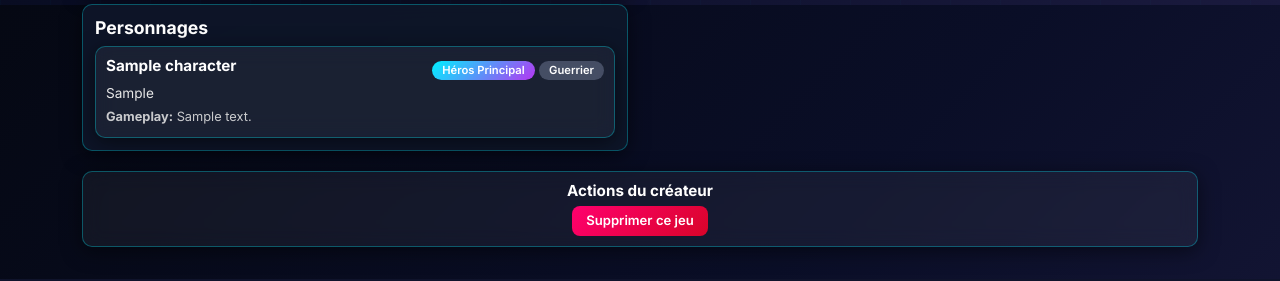
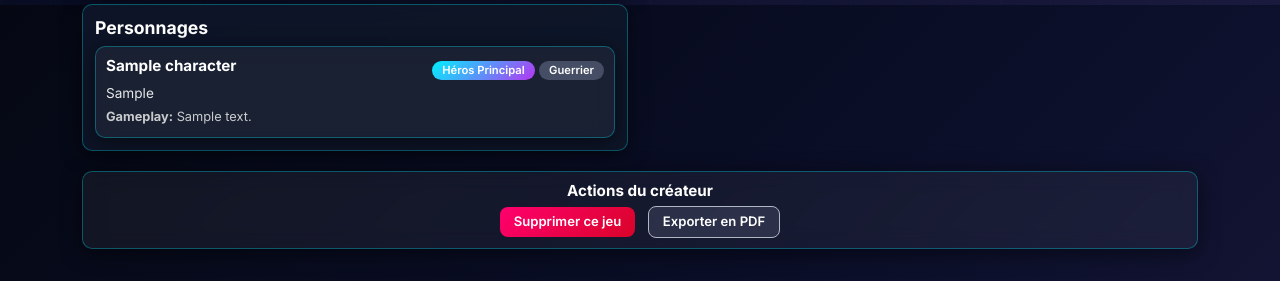
Before and after one commit to evadpe/Gameforge, a Django app: page /game/1/ in a window 1280 px wide. Shown: the part 795-1076 px from the top of the page. Run offline with Django 5.2, Linux system fonts and the light colour scheme; a user stored in the database is signed in; tables that the repository leaves empty hold one stand-in row (values such as "Sample post"); grey boxes marked "Sample" are stand-in pictures.

Commit message:
Implement PDF export for game details
Added PDF export functionality for game details.

```diff
--- a/Gameforge/games/templates/games/game_detail.html
+++ b/Gameforge/games/templates/games/game_detail.html
@@ -183,6 +183,7 @@
             <div class="card-body text-center" style="padding: 10px;">
                 <h5 style="font-size: 0.95rem; margin-bottom: 6px;">Actions du créateur</h5>
                 <a href="{% url 'games:delete_game' game.id %}" class="btn btn-danger btn-sm">Supprimer ce jeu</a>
+                <a href="{% url 'games:export_game_pdf' game.id %}" class="btn btn-secondary btn-sm ms-2">Exporter en PDF</a>
             </div>
         </div>
     </div>
```
